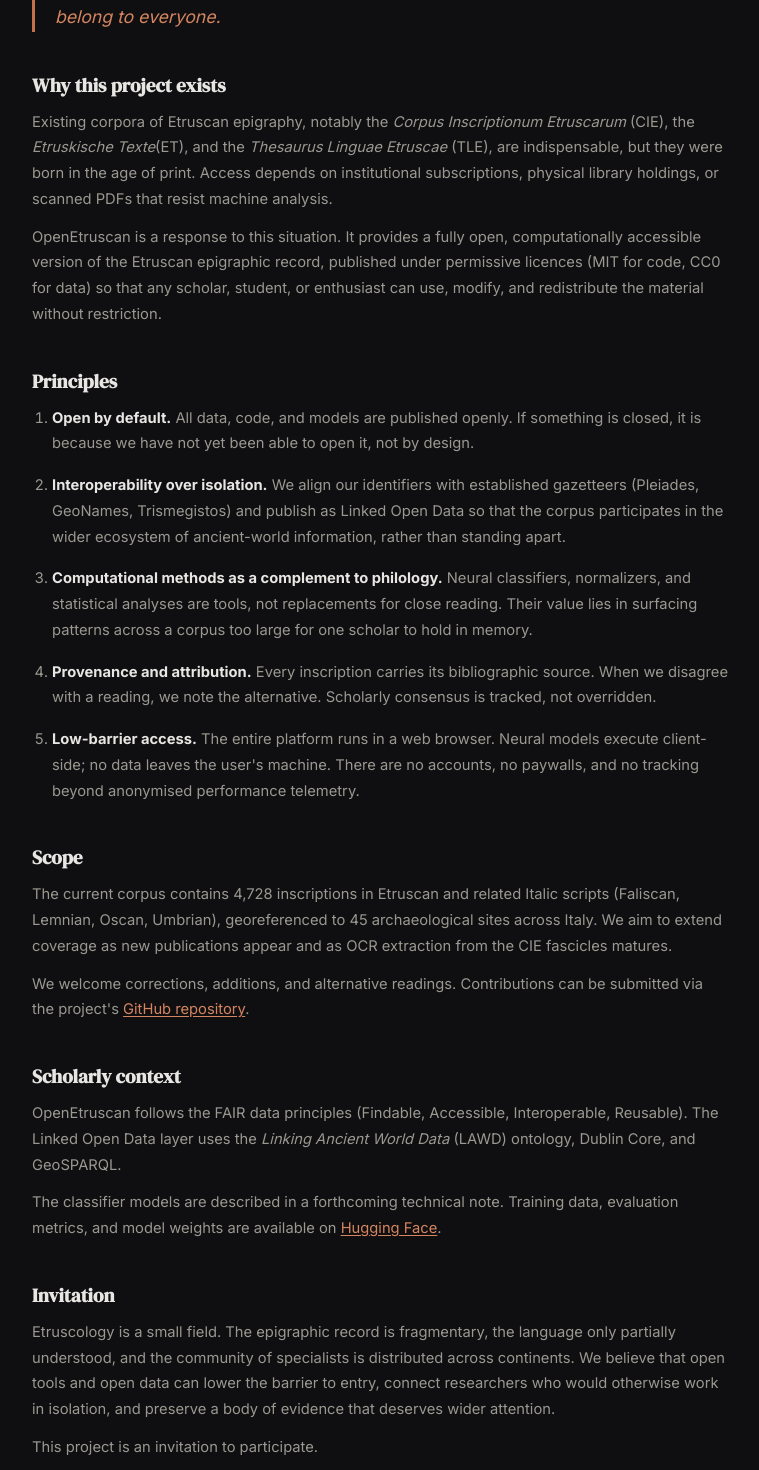
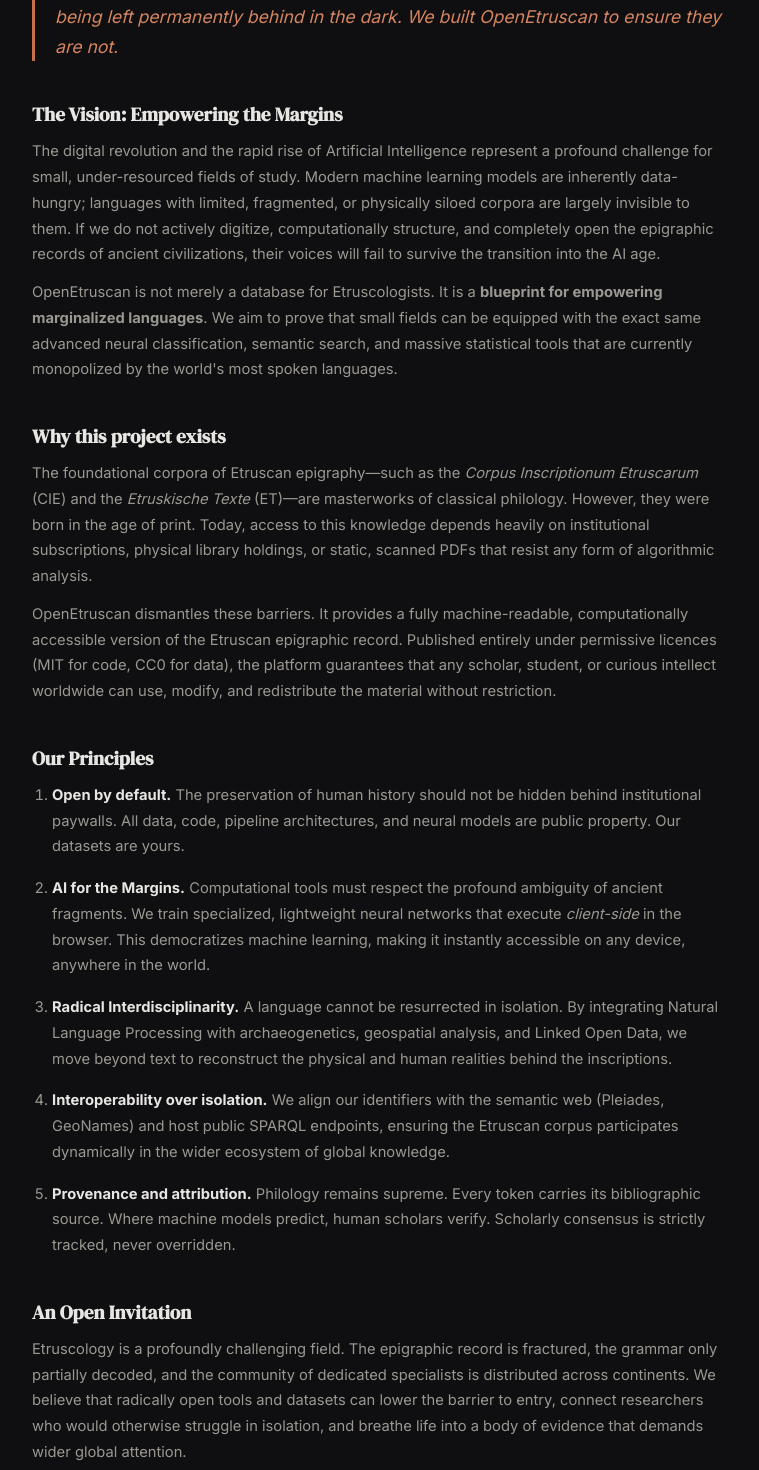
Before and after one commit to Eddy1919/openEtruscan, a Next.js app in the folder frontend/: page /manifesto in a window 1280 px wide. Shown: the part 240-1710 px from the top of the page, without its empty margins (260-1019 px from the left). Built offline with nearby package versions, Linux system fonts and the light colour scheme.

Commit message:
docs: rewrite manifesto and add VLM ingestion tools

```diff
--- a/frontend/app/manifesto/page.tsx
+++ b/frontend/app/manifesto/page.tsx
@@ -4,7 +4,7 @@
 export const metadata: Metadata = {
   title: "Manifesto | OpenEtruscan",
   description:
-    "The principles, motivations, and scholarly commitments behind the OpenEtruscan platform.",
+    "The visionary principles and scholarly commitments behind the OpenEtruscan platform.",
 };
 
 export default function ManifestoPage() {
@@ -12,126 +12,62 @@
     <div className="page-container" style={{ maxWidth: 760 }}>
       <h1 className={styles.heading}>Manifesto</h1>
       <p className={styles.epigraph}>
-        The Etruscan language is one of the least-documented languages of the
-        ancient Mediterranean, yet it left behind thousands of inscriptions
-        scattered across museums, publications, and archaeological sites. We
-        believe these inscriptions belong to everyone.
+        The Etruscan language is one of the least-understood voices of the ancient Mediterranean.
+        In an era where artificial intelligence is trained on billions of words from modern, ubiquitous languages, fragmented and ancient tongues risk being left permanently behind in the dark.
+        We built OpenEtruscan to ensure they are not.
       </p>
+
+      <section className={styles.section}>
+        <h2>The Vision: Empowering the Margins</h2>
+        <p>
+          The digital revolution and the rapid rise of Artificial Intelligence represent a profound challenge for small, under-resourced fields of study. Modern machine learning models are inherently data-hungry; languages with limited, fragmented, or physically siloed corpora are largely invisible to them. If we do not actively digitize, computationally structure, and completely open the epigraphic records of ancient civilizations, their voices will fail to survive the transition into the AI age.
+        </p>
+        <p>
+          OpenEtruscan is not merely a database for Etruscologists. It is a <strong>blueprint for empowering marginalized languages</strong>. We aim to prove that small fields can be equipped with the exact same advanced neural classification, semantic search, and massive statistical tools that are currently monopolized by the world&apos;s most spoken languages.
+        </p>
+      </section>
 
       <section className={styles.section}>
         <h2>Why this project exists</h2>
         <p>
-          Existing corpora of Etruscan epigraphy, notably the <em>Corpus
-          Inscriptionum Etruscarum</em> (CIE), the <em>Etruskische Texte</em>
-          (ET), and the <em>Thesaurus Linguae Etruscae</em> (TLE), are
-          indispensable, but they were born in the age of print. Access
-          depends on institutional subscriptions, physical library holdings,
-          or scanned PDFs that resist machine analysis.
+          The foundational corpora of Etruscan epigraphy—such as the <em>Corpus Inscriptionum Etruscarum</em> (CIE) and the <em>Etruskische Texte</em> (ET)—are masterworks of classical philology. However, they were born in the age of print. Today, access to this knowledge depends heavily on institutional subscriptions, physical library holdings, or static, scanned PDFs that resist any form of algorithmic analysis.
         </p>
         <p>
-          OpenEtruscan is a response to this situation. It provides a fully
-          open, computationally accessible version of the Etruscan epigraphic
-          record, published under permissive licences (MIT for code, CC0 for
-          data) so that any scholar, student, or enthusiast can use, modify,
-          and redistribute the material without restriction.
+          OpenEtruscan dismantles these barriers. It provides a fully machine-readable, computationally accessible version of the Etruscan epigraphic record. Published entirely under permissive licences (MIT for code, CC0 for data), the platform guarantees that any scholar, student, or curious intellect worldwide can use, modify, and redistribute the material without restriction.
         </p>
       </section>
 
       <section className={styles.section}>
-        <h2>Principles</h2>
+        <h2>Our Principles</h2>
         <ol className={styles.principles}>
-          <li>
-            <strong>Open by default.</strong> All data, code, and models are
-            published openly. If something is closed, it is because we have not
-            yet been able to open it, not by design.
+           <li>
+            <strong>Open by default.</strong> The preservation of human history should not be hidden behind institutional paywalls. All data, code, pipeline architectures, and neural models are public property. Our datasets are yours.
           </li>
           <li>
-            <strong>Interoperability over isolation.</strong> We align our
-            identifiers with established gazetteers (Pleiades, GeoNames,
-            Trismegistos) and publish as Linked Open Data so that the corpus
-            participates in the wider ecosystem of ancient-world information,
-            rather than standing apart.
+            <strong>AI for the Margins.</strong> Computational tools must respect the profound ambiguity of ancient fragments. We train specialized, lightweight neural networks that execute <em>client-side</em> in the browser. This democratizes machine learning, making it instantly accessible on any device, anywhere in the world.
           </li>
           <li>
-            <strong>Computational methods as a complement to philology.</strong>
-            {" "}Neural classifiers, normalizers, and statistical analyses are
-            tools, not replacements for close reading. Their value lies in
-            surfacing patterns across a corpus too large for one scholar to
-            hold in memory.
+            <strong>Radical Interdisciplinarity.</strong> A language cannot be resurrected in isolation. By integrating Natural Language Processing with archaeogenetics, geospatial analysis, and Linked Open Data, we move beyond text to reconstruct the physical and human realities behind the inscriptions.
           </li>
           <li>
-            <strong>Provenance and attribution.</strong> Every inscription
-            carries its bibliographic source. When we disagree with a reading,
-            we note the alternative. Scholarly consensus is tracked, not
-            overridden.
+            <strong>Interoperability over isolation.</strong> We align our identifiers with the semantic web (Pleiades, GeoNames) and host public SPARQL endpoints, ensuring the Etruscan corpus participates dynamically in the wider ecosystem of global knowledge.
           </li>
           <li>
-            <strong>Low-barrier access.</strong> The entire platform runs in a
-            web browser. Neural models execute client-side; no data leaves the
-            user&apos;s machine. There are no accounts, no paywalls, and no
-            tracking beyond anonymised performance telemetry.
+            <strong>Provenance and attribution.</strong> Philology remains supreme. Every token carries its bibliographic source. Where machine models predict, human scholars verify. Scholarly consensus is strictly tracked, never overridden.
           </li>
         </ol>
       </section>
 
       <section className={styles.section}>
-        <h2>Scope</h2>
+        <h2>An Open Invitation</h2>
         <p>
-          The current corpus contains 4,728 inscriptions in Etruscan and
-          related Italic scripts (Faliscan, Lemnian, Oscan, Umbrian),
-          georeferenced to 45 archaeological sites across Italy. We aim to
-          extend coverage as new publications appear and as OCR extraction from
-          the CIE fascicles matures.
+          Etruscology is a profoundly challenging field. The epigraphic record is fractured, the grammar only partially decoded, and the community of dedicated specialists is distributed across continents. We believe that radically open tools and datasets can lower the barrier to entry, connect researchers who would otherwise struggle in isolation, and breathe life into a body of evidence that demands wider global attention.
         </p>
         <p>
-          We welcome corrections, additions, and alternative readings.
-          Contributions can be submitted via the project&apos;s{" "}
-          <a
-            href="https://github.com/Eddy1919/openEtruscan"
-            target="_blank"
-            rel="noopener noreferrer"
-          >
-            GitHub repository
-          </a>
-          .
+          By demonstrating that cutting-edge AI, data engineering, and classical philology can be seamlessly integrated for a language with fewer than 10,000 surviving texts, we hope OpenEtruscan inspires a wave of similar revivals for under-resourced languages across the globe.
         </p>
-      </section>
-
-      <section className={styles.section}>
-        <h2>Scholarly context</h2>
-        <p>
-          OpenEtruscan follows the FAIR data principles (Findable,
-          Accessible, Interoperable, Reusable). The Linked Open Data layer
-          uses the <em>Linking Ancient World Data</em> (LAWD) ontology, Dublin
-          Core, and GeoSPARQL.
-        </p>
-        <p>
-          The classifier models are described in a forthcoming technical note.
-          Training data, evaluation metrics, and model weights are available
-          on{" "}
-          <a
-            href="https://huggingface.co/Eddy1919/openetruscan-classifier"
-            target="_blank"
-            rel="noopener noreferrer"
-          >
-            Hugging Face
-          </a>
-          .
-        </p>
-      </section>
-
-      <section className={styles.section}>
-        <h2>Invitation</h2>
-        <p>
-          Etruscology is a small field. The epigraphic record is fragmentary,
-          the language only partially understood, and the community of
-          specialists is distributed across continents. We believe that open
-          tools and open data can lower the barrier to entry, connect
-          researchers who would otherwise work in isolation, and preserve a
-          body of evidence that deserves wider attention.
-        </p>
-        <p>
-          This project is an invitation to participate.
+        <p style={{ marginTop: "1.5rem", fontWeight: "bold", color: "var(--accent)" }}>
+          This project belongs to everyone. Join us.
         </p>
       </section>
     </div>
```
Also changed, not shown: 1 other file (tests, documents, lock files or other folders).
